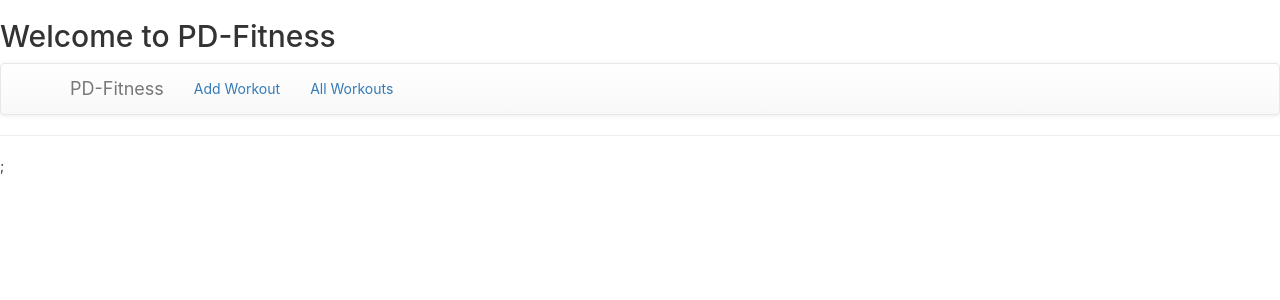
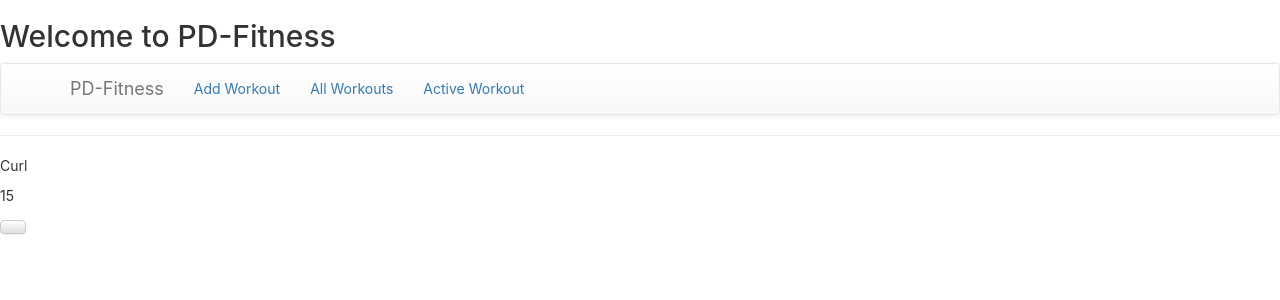
Before and after one commit to PDFitness/Fitness-Server, a React (Create React App) app in the folder pdfitness/: page /ActiveWorkout in a window 1280 px wide. Shown: the top 300 px of the page. Built offline with nearby package versions, Linux system fonts and the light colour scheme.

Commit message:
activeworkout

```diff
--- /dev/null
+++ b/pdfitness/src/ActiveWorkout.js
@@ -0,0 +1,74 @@
+import React, { Component } from 'react';
+import {Button, ButtonToolbar} from 'react-bootstrap';
+
+class ActiveWorkout extends Component {
+constructor(props) {
+  super(props);
+  this.state = {
+    workout : [
+      {exercise: "Run", reps: null, duration: "00:10:00"},
+      {exercise: "Curl", reps: 15, duration: null},
+      {exercise: "Run", reps: null, duration: "00:10:00"},
+      {exercise: "Curl", reps: 15, duration: null},
+      {exercise: "Run", reps: null, duration: "00:10:00"},
+      {exercise: "Curl", reps: 15, duration: null},
+      {exercise: "Run", reps: null, duration: "00:10:00"},
+      {exercise: "Curl", reps: 15, duration: null},
+      {exercise: "Run", reps: null, duration: "00:10:00"},
+      {exercise: "Curl", reps: 15, duration: null}
+    ],
+    exerciseIndex : 1
+  };
+
+  this.handlePause = this.handlePause.bind(this);
+  this.handleStop = this.handleStop.bind(this);
+  this.handleNext = this.handleNext.bind(this);
+  this.handlePrev = this.handlePrev.bind(this);
+}
+
+handlePause() {
+
+}
+
+handleStop() {
+
+}
+
+handleNext() {
+
+}
+
+handlePrev() {
+
+}
+
+renderExercises(client, index) {
+  index = index + 1
+  return (
+    <p></p>
+  )
+}
+
+handleClientOnClick(index, e) {
+  //alert(this.state.clientArray[index-1].name);
+  let clientArrayNew = this.state.clientArray;
+  clientArrayNew[index-1].selected = true;
+  this.setState(this.state.clientArray=clientArrayNew);
+}
+
+  render() {
+
+const {workout, exerciseIndex} = this.state;
+
+    return (
+      <div>
+        <p>{workout[exerciseIndex].exercise}</p>
+        <p>{workout[exerciseIndex].reps}</p>
+        <p>{workout[exerciseIndex].duration}</p>
+        <Button></Button>
+      </div>
+    )
+  }
+}
+
+export default ActiveWorkout;
--- a/pdfitness/src/App.js
+++ b/pdfitness/src/App.js
@@ -6,12 +6,10 @@ class App extends Component {
   render() {
     return (
       <div>
-      <NavigationBar/>;
+      <NavigationBar/>
       </div>
     );
   }
 }
 
-
-
 export default App;
--- a/pdfitness/src/NavigationBar.js
+++ b/pdfitness/src/NavigationBar.js
@@ -3,6 +3,7 @@ import {Navbar, Nav, NavItem, NavDropdown, MenuItem} from 'react-bootstrap';
 import { BrowserRouter as Router, Switch, Route, Link } from 'react-router-dom';
 import WorkoutForm from './WorkoutForm';
 import WorkoutTable from './WorkoutTable';
+import ActiveWorkout from './ActiveWorkout';
 
 class NavigationBar extends Component{
     render() {
@@ -24,6 +25,9 @@ class NavigationBar extends Component{
             <NavItem eventKey={2} href="#">
             <li><Link to={'/Workouts'} className="nav-link">All Workouts</Link></li>
             </NavItem>
+            <NavItem eventKey={3} href="#">
+            <li><Link to={'/ActiveWorkout'} className="nav-link">Active Workout</Link></li>
+            </NavItem>
           </Nav>
         </Navbar>
           <hr />
@@ -31,6 +35,7 @@ class NavigationBar extends Component{
               <Route exact path='/' component={WorkoutTable} />
               <Route path='/AddWorkout' component={WorkoutForm} />
               <Route path='/Workouts' component={WorkoutTable} />
+              <Route path='/ActiveWorkout' component={ActiveWorkout} />
           </Switch>
         </div>
       </Router>
--- a/pdfitness/src/index.js
+++ b/pdfitness/src/index.js
@@ -6,7 +6,6 @@ import Workout from './WorkoutTable';
 import * as serviceWorker from './serviceWorker';
 import WorkoutForm from './WorkoutForm';
 
-//ReactDOM.render(<App />, document.getElementById('root'));
 ReactDOM.render(<App />, document.getElementById('root'));
 
 
```
